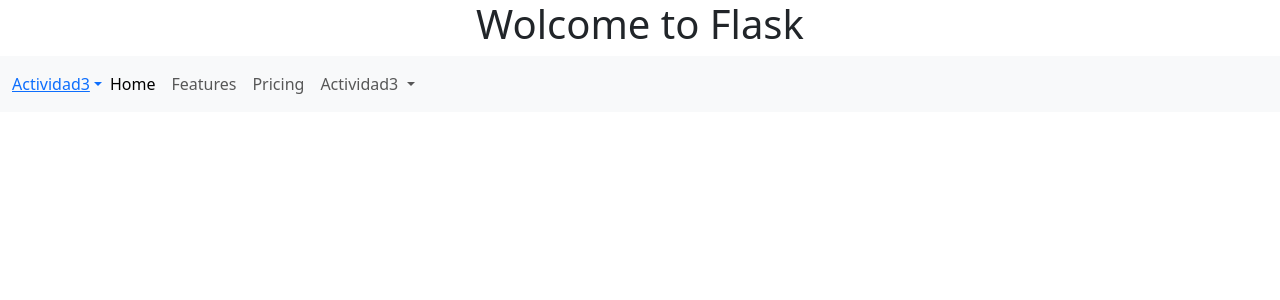
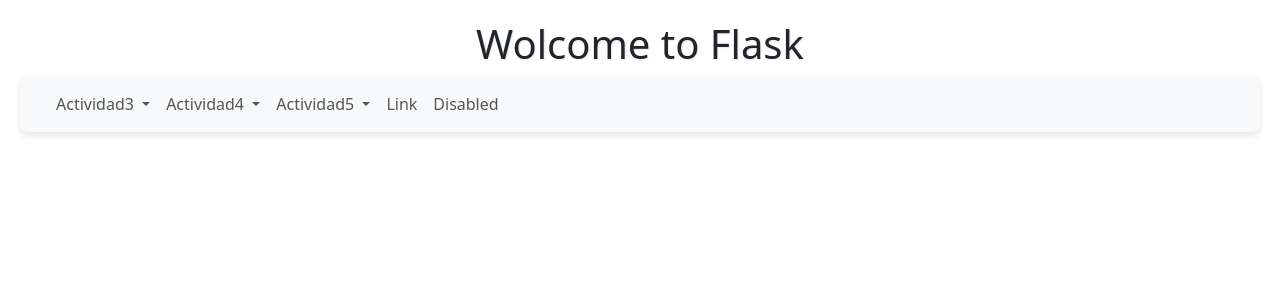
Before and after one commit to angievelasquez-20/Machine, a Flask app: page /Index in a window 1280 px wide. Shown: the top 300 px of the page. Run offline with Flask 3, Linux system fonts and the light colour scheme.

Commit message:
arreglo de boton

```diff
--- a/static/apa.css
+++ b/static/apa.css
@@ -1,61 +1,50 @@
-/* apa.css – Estilos basados en normas APA 7ª edición */
-
-/* Márgenes de 1 pulgada */
 body {
-  font-family: "Times New Roman", Times, serif;
-  font-size: 12pt;
-  line-height: 2; /* doble espacio */
-  margin: 2.54cm;
-  color: #000;
+    background-color: #f8f9fa; /* Un gris muy claro, similar al de Bootstrap */
+    font-family: 'Segoe UI', Tahoma, Geneva, Verdana, sans-serif;
+    color: #333;
+    margin: 0;
+    padding: 20px;
 }
 
-/* Encabezado APA con número de página alineado a la derecha */
-header {
-  display: flex;
-  justify-content: flex-end;
-  align-items: center;
-  font-size: 12pt;
-  margin-bottom: 1rem;
+h1 {
+    text-align: center;
+    color: #007bff; /* Un azul brillante para el título principal */
+    margin-bottom: 25px;
+    font-size: 2.5em;
+    text-shadow: 1px 1px 2px rgba(0, 0, 0, 0.1);
+}
+.navbar {
+    border-radius: 8px;
+    box-shadow: 0 4px 6px rgba(0, 0, 0, 0.1);
+    background-color: #fff; /* Fondo blanco para la barra de navegación */
+    padding: 10px 20px;
 }
 
-header .pagenum::before {
-  content: counter(page);
+.nav-link {
+    font-weight: 500;
+    color: #555 !important; /* Color de texto para los enlaces */
+    transition: color 0.3s ease;
 }
 
-/* Títulos */
-h1, h2, h3 {
-  font-weight: bold;
-}
-h1 {
-  text-align: center;
-  font-size: 16pt;
-  margin-bottom: 1rem;
+.nav-link:hover {
+    color: #007bff !important; /* Cambia de color al pasar el cursor */
 }
 
-/* Sangría de primera línea en párrafos */
-p {
-  text-align: justify;
-  text-indent: 1.27cm;
-  margin-bottom: 1rem;
+.dropdown-menu {
+    border: none;
+    box-shadow: 0 4px 10px rgba(0, 0, 0, 0.15);
+    border-radius: 8px;
+    padding: 10px 0;
 }
 
-/* Referencias APA */
-.referencias h2 {
-  font-size: 14pt;
-  margin-top: 2rem;
-  margin-bottom: 0.5rem;
+.dropdown-item {
+    font-size: 0.95em;
+    color: #333;
+    padding: 8px 20px;
+    transition: background-color 0.2s ease;
 }
-.lista-referencias {
-  list-style: none;
-  padding: 0;
+
+.dropdown-item:hover {
+    background-color: #e9ecef; /* Un gris muy claro al pasar el cursor */
+    color: #007bff;
 }
-.lista-referencias li {
-  margin-bottom: 0.75rem;
-  text-indent: -1.27cm;
-  padding-left: 1.27cm;
-}
-.lista-referencias li::before {
-  content: "";
-  display: inline-block;
-  width: 1.27cm;
-}
--- a/templates/Index.html
+++ b/templates/Index.html
@@ -4,50 +4,73 @@
     <meta charset="UTF-8">
     <meta name="viewport" content="width=device-width, initial-scale=1.0">
     <title>App Flask</title>
-    <link rel="stylesheet" href="{{url_for('static', filename='style.css')}}">
+    <link rel="stylesheet" href="{{url_for('static', filename='apa.css')}}">
      <link href="https://cdn.jsdelivr.net/npm/bootstrap@5.3.5/dist/css/bootstrap.min.css" rel="stylesheet" integrity="sha384-SgOJa3DmI69IUzQ2PVdRZhwQ+dy64/BUtbMJw1MZ8t5HZApcHrRKUc4W0kG879m7" crossorigin="anonymous">
 </head>
 <body>
     <h1>Wolcome to {{name}}</h1>
-        <nav class="navbar navbar-expand-lg bg-body-tertiary">
+ <nav class="navbar navbar-expand-lg bg-body-tertiary">
   <div class="container-fluid">
-    <a class="dropdown-toggle" href="#">Actividad3</a>
-    <button class="navbar-toggler" type="button" data-bs-toggle="collapse" data-bs-target="#navbarNavDropdown" aria-controls="navbarNavDropdown" aria-expanded="false" aria-label="Toggle navigation">
-      <span class="navbar-toggler-icon"></span>
-    </button>
-    <div class="collapse navbar-collapse" id="navbarNavDropdown">
-      <ul class="navbar-nav">
+    <a class="navbar-brand" href="#"></a>
+
+    <div class="collapse navbar-collapse" id="navbarSupportedContent">
+      <ul class="navbar-nav me-auto mb-2 mb-lg-0">
+
+
+<li class="nav-item dropdown">
+  <a class="nav-link dropdown-toggle" href="#" role="button" data-bs-toggle="dropdown" aria-expanded="false">
+    Actividad3
+  </a>
+  <ul class="dropdown-menu">
+    <li><a class="dropdown-item" href="Caso1">Análisis predictivos </a></li>
+    <li><a class="dropdown-item" href="Caso2">Segmentación de clientes.</a></li>
+    <li><a class="dropdown-item" href="Caso3">Detección de spam.</a></li>
+    <li><a class="dropdown-item" href="Caso4">Forecasting</a></li>
+  </ul>
+</li>
+
+<li class="nav-item dropdown">
+  <a class="nav-link dropdown-toggle" href="#" role="button" data-bs-toggle="dropdown" aria-expanded="false">
+    Actividad4
+  </a>
+  <ul class="dropdown-menu">
+    <li><a class="dropdown-item" href="#">cesar </a></li>
+    <li><a class="dropdown-item" href="#">angie</a></li>
+    <li><a class="dropdown-item" href="#">johannn</a></li>
+    <li><a class="dropdown-item" href="#">....</a></li>
+  </ul>
+</li>
+
+
+
+<li class="nav-item dropdown">
+  <a class="nav-link dropdown-toggle" href="#" role="button" data-bs-toggle="dropdown" aria-expanded="false">
+    Actividad5
+  </a>
+  <ul class="dropdown-menu">
+    <li><a class="dropdown-item" href="#">cesar </a></li>
+    <li><a class="dropdown-item" href="#">angie</a></li>
+    <li><a class="dropdown-item" href="#">johannn</a></li>
+    <li><a class="dropdown-item" href="#">....</a></li>
+  </ul>
+</li>
+
+<li class="nav-item">
+  <a class="nav-link" href="#">Link</a>
+</li>
+
+
         <li class="nav-item">
-          <a class="nav-link active" aria-current="page" href="#">Home</a>
+          <a class="nav-link disabled" aria-disabled="true">Disabled</a>
         </li>
-        <li class="nav-item">
-          <a class="nav-link" href="#">Features</a>
-        </li>
-        <li class="nav-item">
-          <a class="nav-link" href="#">Pricing</a>
-        </li>
-        <li class="nav-item dropdown">
-          <a class="nav-link dropdown-toggle" href="Index" role="button" data-bs-toggle="dropdown" aria-expanded="false">
-            Actividad3
-          </a>
-          <ul class="dropdown-menu">
-<<<<<<< HEAD
-            <li><a class="dropdown-item" href="Caso1">Action</a></li>
-            <li><a class="dropdown-item" href="Caso2">Another action</a></li>
-            <li><a class="dropdown-item" href="Caso3">Something else here</a></li>
-            <li><a class="dropdown-item" href="Caso4">Something else here</a></li>
-=======
-            <li><a class="dropdown-item" href="Caso1">Análisis predictivos</a></li>
-            <li><a class="dropdown-item" href="Caso2">Segmentación de clientes: </a></li>
-            <li><a class="dropdown-item" href="Caso3">Forecasting</a></li>
-            <li><a class="dropdown-item" href="Caso4">Detección de spam:</a></li>
->>>>>>> b9f6ed1cd674fe58de7128568254d03dd6c801fc
-          </ul>
-        </li>
+
       </ul>
+      </form>
     </div>
   </div>
 </nav>
+<!-- Bootstrap JS Bundle (incluye Popper) -->
+<script src="https://cdn.jsdelivr.net/npm/bootstrap@5.3.0/dist/js/bootstrap.bundle.min.js"></script>
 
 </body>
 </html>
```
